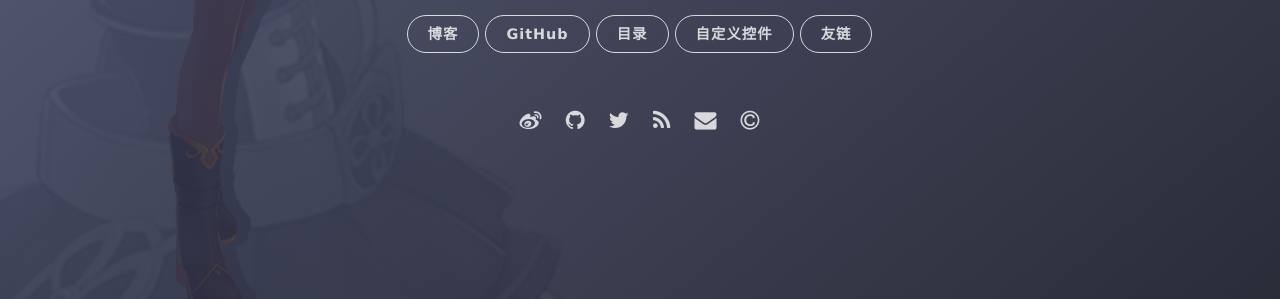
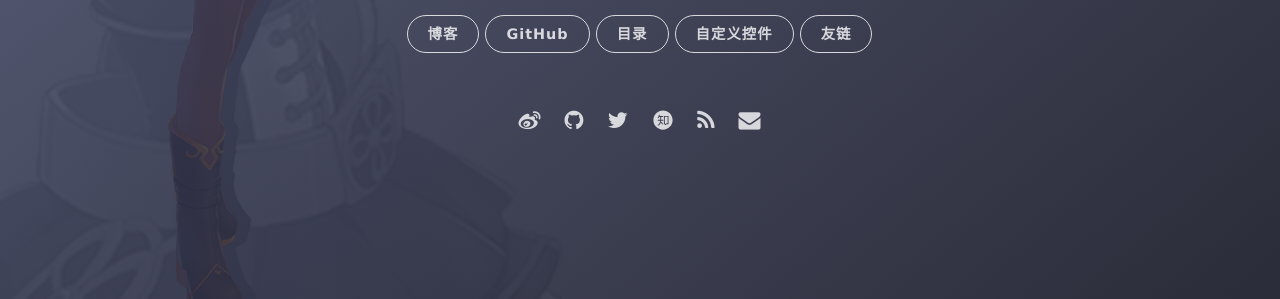
Before and after one commit to GcsSloop/blog, a Jekyll site: the page built from index.html, in a window 1280 px wide. Shown: the part 560-859 px from the top of the page. Built offline with Jekyll 4.4.1, drawn with Linux system fonts in a browser that asks for light colours; nearby versions of some CDN libraries; the list of posts is cut into pages by our own code; comment, search, counter and statistics services are not loaded.

Commit message:
feat: 添加知乎链接，使用官方 SVG 图标

```diff
--- a/_config.yml
+++ b/_config.yml
@@ -50,6 +50,7 @@ social:
     twitter: GcsSloop
     rss: /feed.xml
     mail: GcsSloop@gmail.com
+    zhihu: GcsSloop
     copyright: http://choosealicense.online
 
 # Google Analytics
--- a/_includes/social.html
+++ b/_includes/social.html
@@ -34,8 +34,10 @@
     {% if site.social.zhihu %}
   <!-- Zhihu -->
   <li class="navigation__item">
-    <a href="https://www.zhihu.com/people/{{site.social.twitter}}" title="@{{site.social.twitter}}" target="_blank">
-      <i class='social fa fa-graduation-cap'></i>
+    <a href="https://www.zhihu.com/people/{{site.social.zhihu}}" title="知乎" target="_blank">
+      <svg class="social" viewBox="0 0 1024 1024" fill="currentColor" style="width:22px;height:22px;vertical-align:bottom;">
+        <path d="M512 64C264.6 64 64 264.6 64 512s200.6 448 448 448 448-200.6 448-448S759.4 64 512 64z m-90.7 477.8l-0.1 1.5c-1.5 20.4-6.3 43.9-12.9 67.6l24-18.1 71 80.7c9.2 33-3.3 63.1-3.3 63.1l-95.7-111.9v-0.1c-8.9 29-20.1 57.3-33.3 84.7-22.6 45.7-55.2 54.7-89.5 57.7-34.4 3-23.3-5.3-23.3-5.3 68-55.5 78-87.8 96.8-123.1 11.9-22.3 20.4-64.3 25.3-96.8H264.1s4.8-31.2 19.2-41.7h101.6c0.6-15.3-1.3-102.8-2-131.4h-49.4c-9.2 45-41 56.7-48.1 60.1-7 3.4-23.6 7.1-21.1 0 2.6-7.1 27-46.2 43.2-110.7 16.3-64.6 63.9-62 63.9-62-12.8 22.5-22.4 73.6-22.4 73.6h159.7c10.1 0 10.6 39 10.6 39h-90.8c-0.7 22.7-2.8 83.8-5 131.4H519s12.2 15.4 12.2 41.7H421.3z m346.5 167h-87.6l-69.5 46.6-16.4-46.6h-40.1V321.5h213.6v387.3zM408.2 611s0-0.1 0 0z m216 94.3l56.8-38.1h45.6-0.1V364.7H596.7v302.5h14.1z"/>
+      </svg>
       <span class="label">知乎</span>
     </a>
   </li>
@@ -71,15 +73,7 @@
   </li>
   {% endif %}
 
-  {% if site.social.copyright %}
-  <!-- Copyright -->
-  <li class="navigation__item">
-    <a href="{{site.social.copyright}}" title="选择版权"  target="_blank">
-      <i class="social fa fa-copyright"></i>
-      <span class="label">版权</span>
-    </a>
-  </li>
-  {% endif %}
+
 
   </ul>
 </nav>
```
